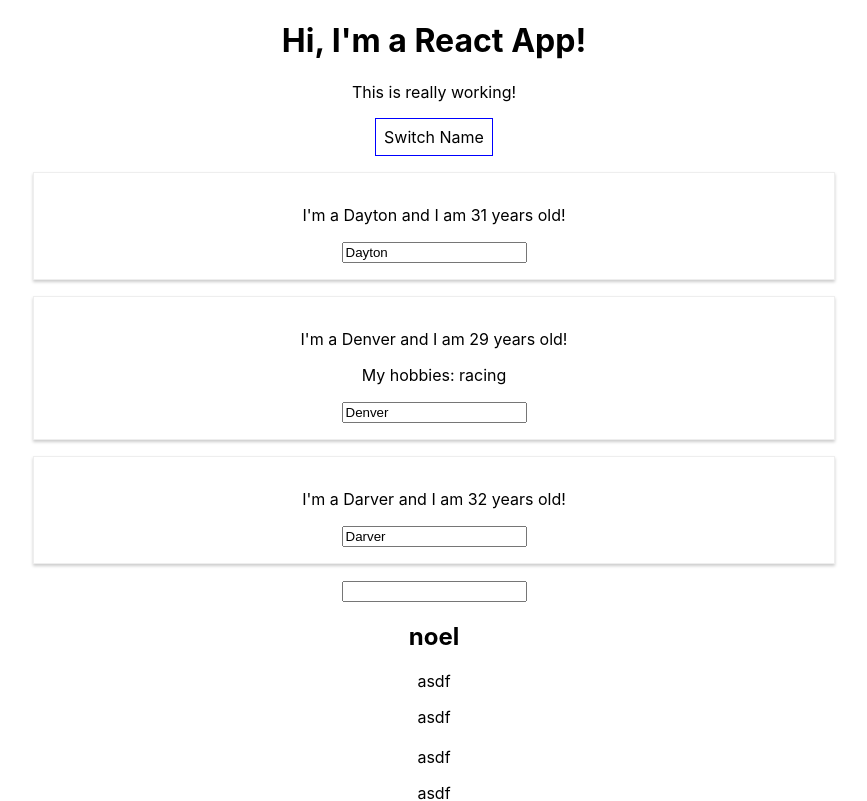
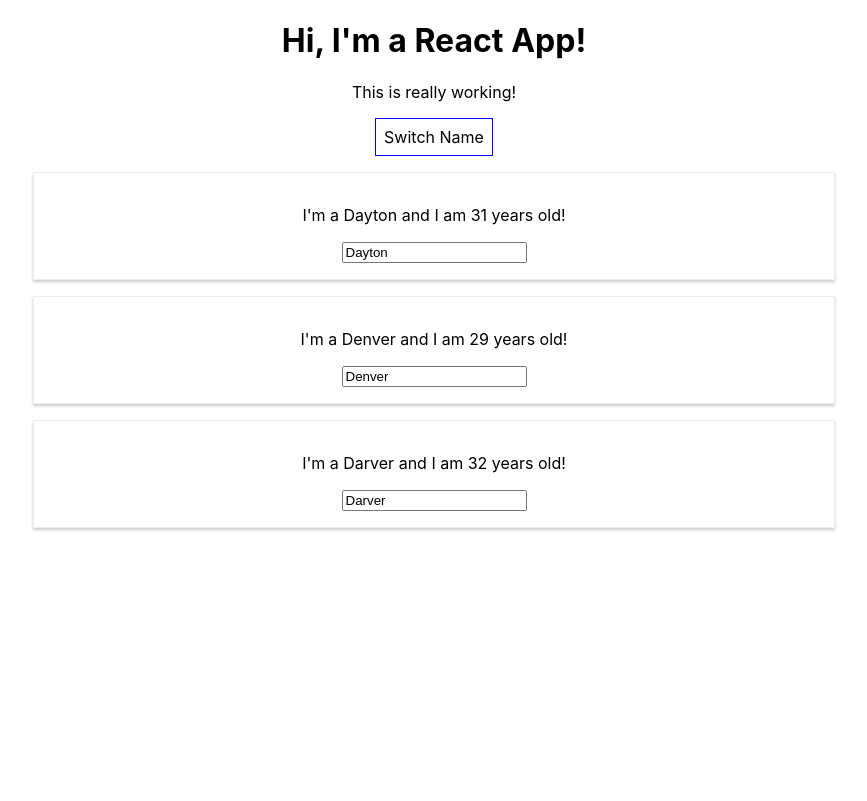
Before and after one commit to nicklocicero/react-complete-guide, a React (Create React App) app: page / in a window 1280 px wide. Shown: the top 801 px of the page, without its empty margins (206-1073 px from the left). Built offline with nearby package versions, Linux system fonts and the light colour scheme.

Commit message:
making a list component

```diff
--- a/src/App.js
+++ b/src/App.js
@@ -12,7 +12,8 @@
       { name: 'Denver', age: 29 },
       { name: 'Darver', age: 32}
     ],
-    username: 'noel'
+    username: 'noel',
+    showPersons: true
   };
 
   switchNameHandler = (newName) => {
@@ -47,6 +48,11 @@
     })
   }
 
+  togglePersonsHandler = () => {
+      const doesShow = this.state.showPersons;
+      this.setState({showPersons: !doesShow});
+  }
+
   render() {
     const style = {
         backgroundColor: 'white',
@@ -56,29 +62,41 @@
         cursor: 'pointer'
     };
 
+    let persons = null;
+
+    if (this.state.showPersons) {
+      persons = (
+        <div>
+          {this.state.persons.map(person => {
+            return (
+              <Person
+                name={person.name}
+                age={person.age} />
+            )
+          })}
+          {/* <Person
+            name={this.state.persons[0].name}
+            age={this.state.persons[0].age} />
+          <Person
+            name={this.state.persons[1].name}
+            age={this.state.persons[1].age}
+            click={this.switchNameHandler.bind(this, 'Steele built railroad')}
+            changed={this.nameChangedHandler}>My hobbies: racing</Person>
+          <Person
+            name={this.state.persons[2].name}
+            age={this.state.persons[2].age} /> */}
+        </div>
+      );
+    }
+
     return (
       <div className="App">
         <h1>Hi, I'm a React App!</h1>
         <p>This is really working!</p>
         <button
           style={style}
-          onClick={() => this.switchNameHandler('')}>Switch Name</button>
-        <Person
-          name={this.state.persons[0].name}
-          age={this.state.persons[0].age} />
-        <Person
-          name={this.state.persons[1].name}
-          age={this.state.persons[1].age}
-          click={this.switchNameHandler.bind(this, 'Steele built railroad')}
-          changed={this.nameChangedHandler}>My hobbies: racing</Person>
-        <Person
-          name={this.state.persons[2].name}
-          age={this.state.persons[2].age} />
-        <UserInput onChange={this.changeUsernameHandler} />
-        <UserOutput username={this.state.username} />
-        <UserOutput />
-        <UserOutput />
-        <UserOutput />
+          onClick={this.togglePersonsHandler}>Switch Name</button>
+        {persons}
       </div>
     );
     // return React.createElement('div', {className: 'App'}, React.createElement('h1', null, 'Hi, I\' a React app!!!'));
--- a/src/UserInput/UserInput.js
+++ /dev/null
@@ -1,9 +0,0 @@
-import React from 'react';
-
-const userInput = (props) => {
-	return (
-		<input type="text" onChange={props.changed} value={props.name} ></input>
-	);
-}
-
-export default userInput;
--- a/src/UserOutput/UserOutput.js
+++ /dev/null
@@ -1,13 +0,0 @@
-import React from 'react';
-
-const userOutput = (props) => {
-	return (
-		<div>
-			<h2>{props.username}</h2>
-			<p>asdf</p>
-			<p>asdf</p>
-		</div>
-	);
-}
-
-export default userOutput;
```
